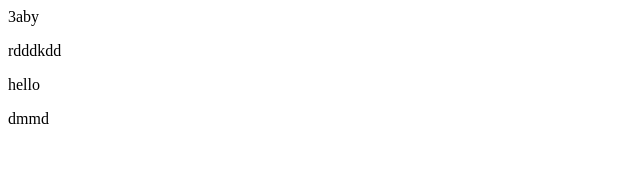
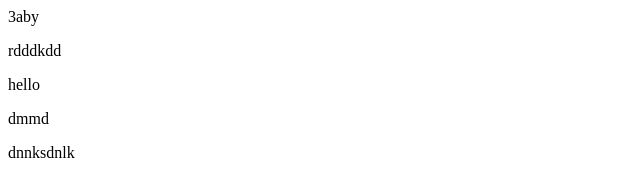
Before and after one commit to MohammedShawesh/git-test, a plain HTML site: page index.html in a window 1280 px wide. Shown: the full height of the page, 0-640 px from the left. Drawn offline with Linux system fonts and the light colour scheme.

Commit message:
Update index.html

```diff
--- a/index.html
+++ b/index.html
@@ -7,6 +7,7 @@
      <p> rdddkdd</p>
      <p>hello</p>
      <p>dmmd</p>
+     <p>dnnksdnlk</p>
 
   </body>
 </html>
```
